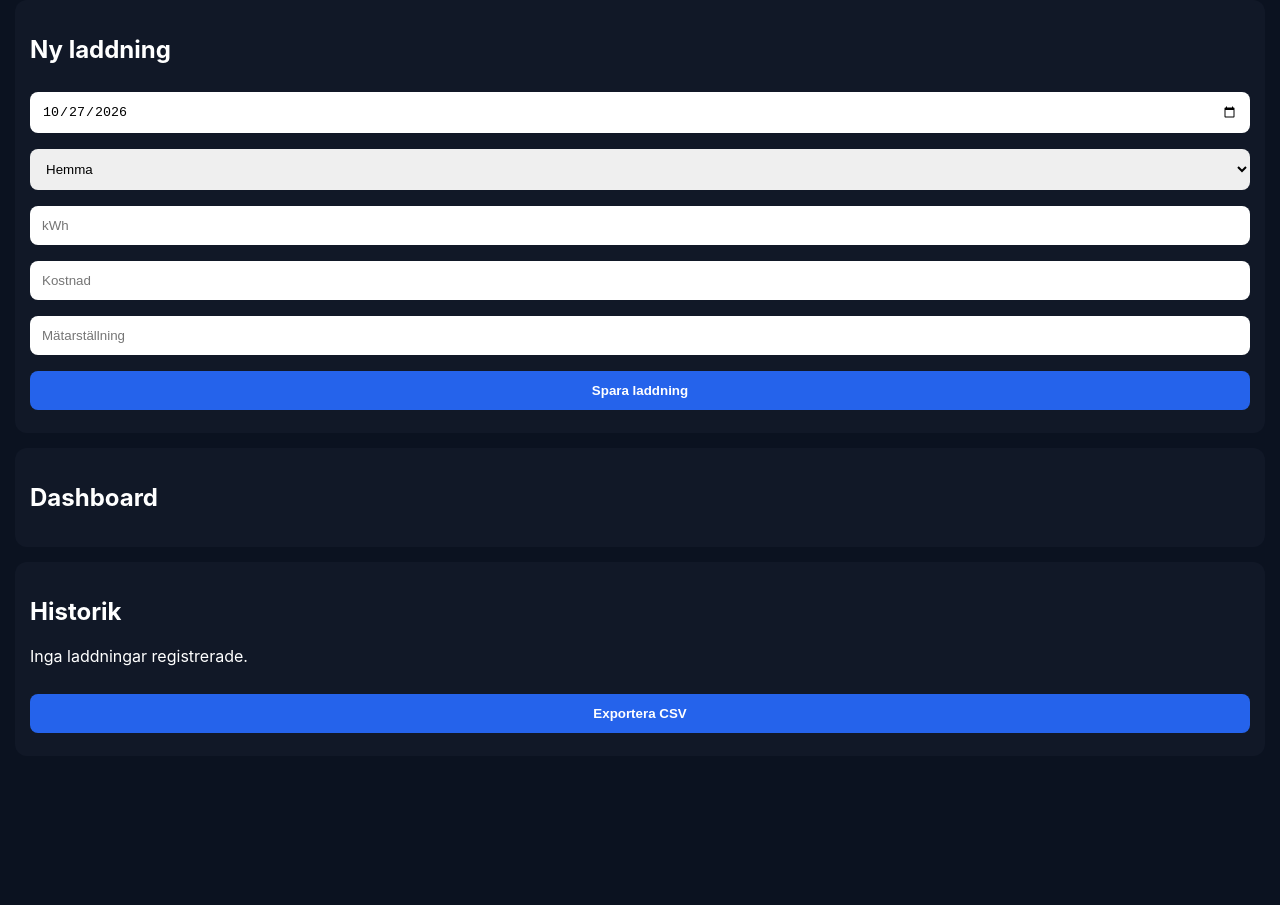
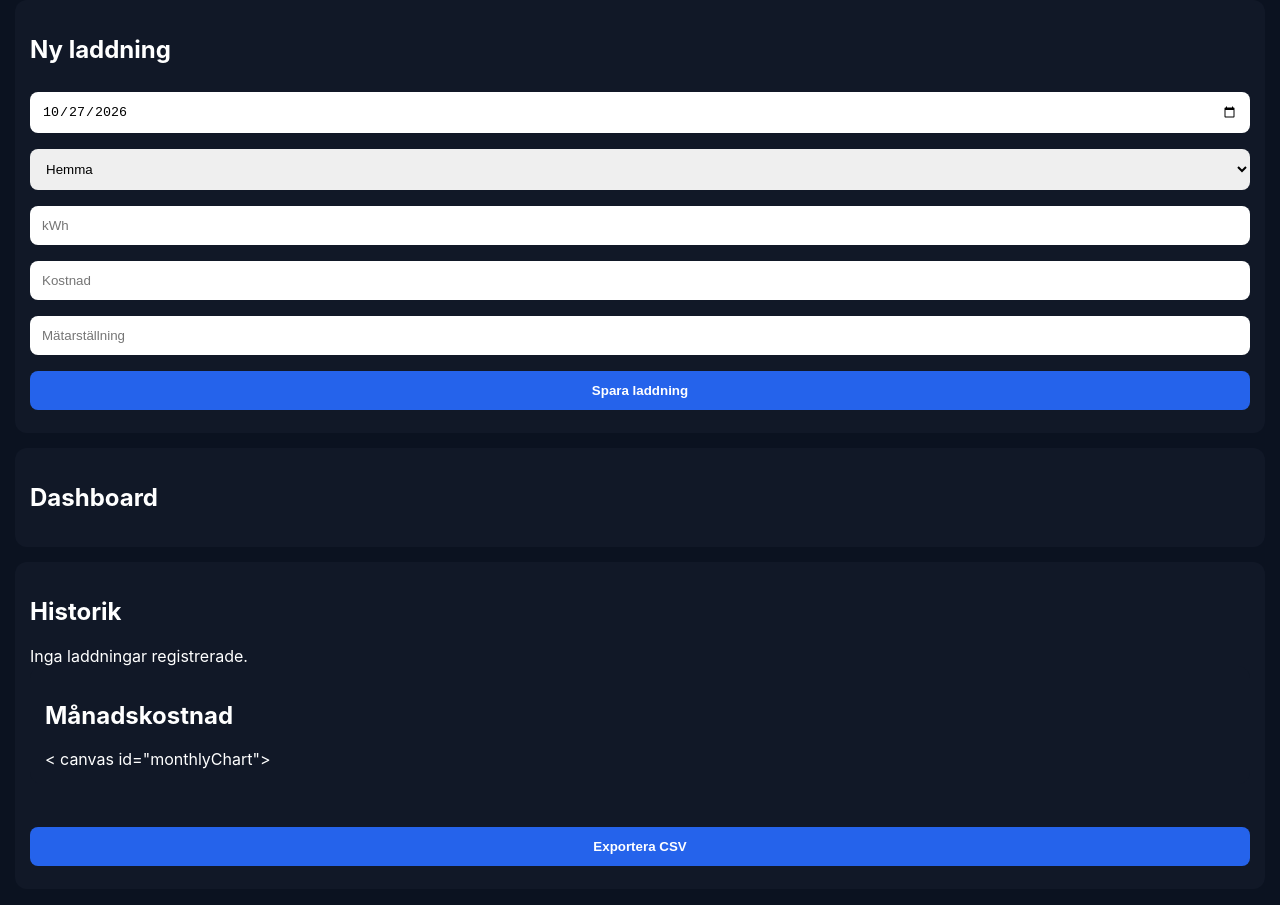
Before and after one commit to joakimborg-a11y/polestar4-laddjournal, a plain HTML site: page index.html in a window 1280 px wide. Shown: the part 97-1002 px from the top of the page. Before the commit the page ends 883 px from the top, so only its background shows below. Drawn offline with nearby package versions, Linux system fonts and the light colour scheme.

Commit message:
Add monthly cost chart and remove duplicate script

```diff
--- a/index.html
+++ b/index.html
@@ -68,7 +68,10 @@
     <div id="historyContainer">
         Inga laddningar registrerade.
     </div>
-
+<div class="card">
+    <h2>Månadskostnad</h2>
+    < canvas id="monthlyChart"></canvas>
+</div>
     <br>
 
     <button id="exportCsvBtn">
@@ -77,8 +80,9 @@
 
 </div>
 
+<script src="https://cdn.jsdelivr.net/npm/chart.js"></script>
 <script src="db.js"></script>
 <script src="app.js"></script>
-<script src="https://cdn.jsdelivr.net/npm/chart.js"></script>
+
 </body>
 </html>
```
